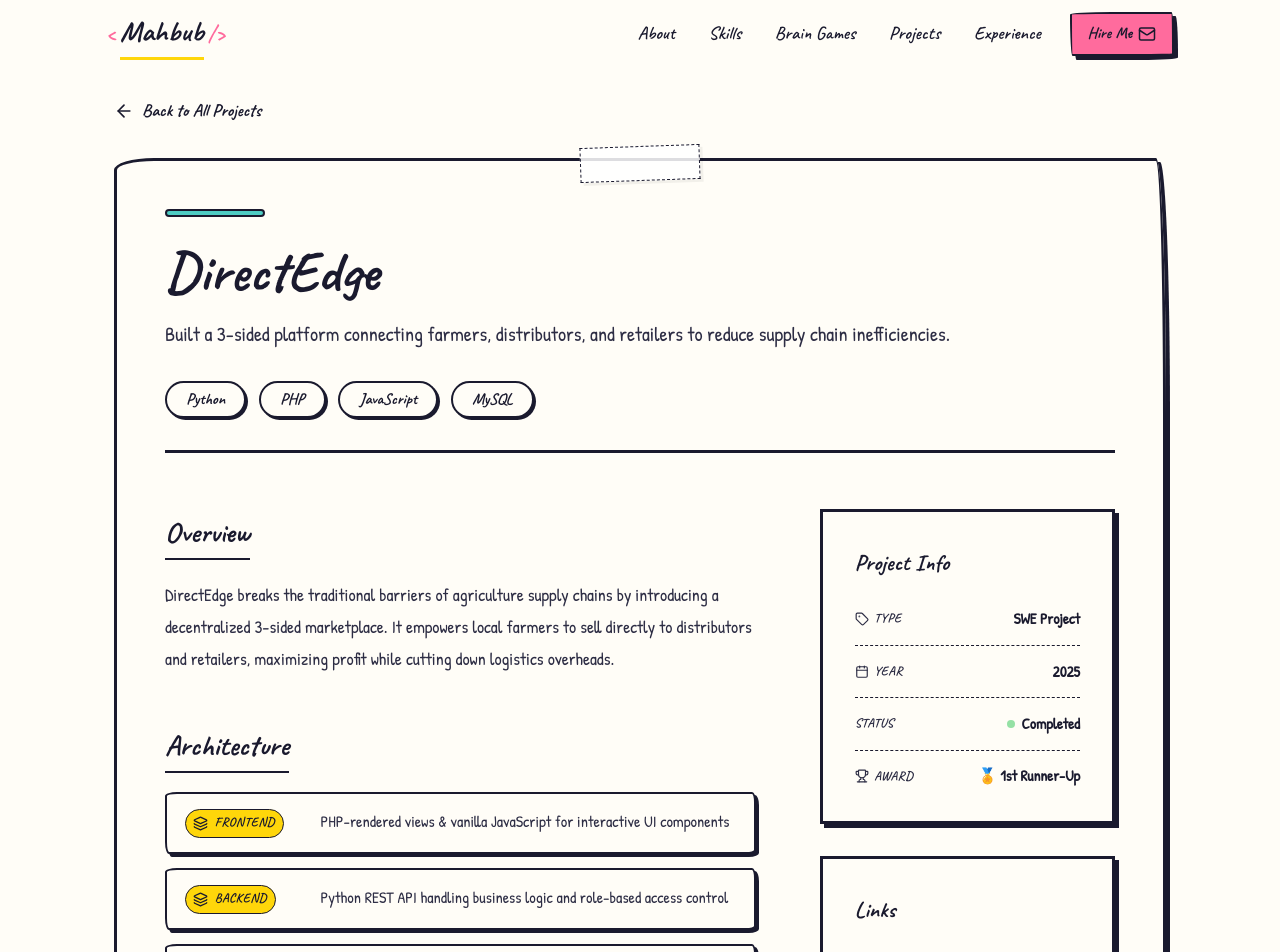
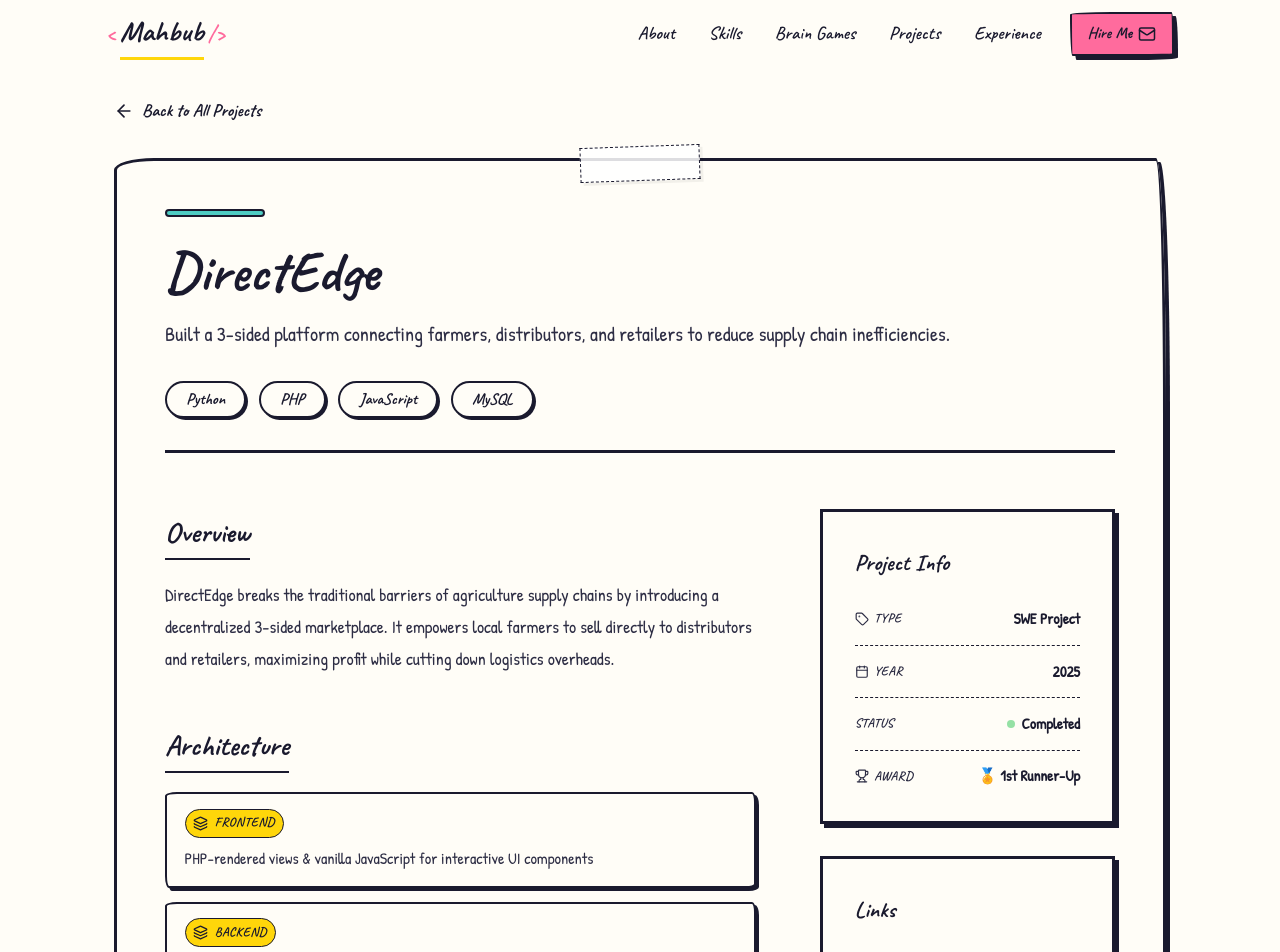
Before and after one commit to Maahhbuub/Mahbub-Doodle, a React (Vite) app: page /projects/1 in a window 1280 px wide. Shown: the top 952 px of the page. Built offline with nearby package versions, Linux system fonts and the light colour scheme.

Commit message:
fix(projects): resolve ui

```diff
--- a/src/pages/ProjectDetails.module.css
+++ b/src/pages/ProjectDetails.module.css
@@ -162,10 +162,9 @@
 }
 
 .archItem {
-  display: grid;
-  grid-template-columns: 120px 1fr;
-  align-items: start;
-  gap: 1rem;
+  display: flex;
+  flex-direction: column;
+  gap: 0.5rem;
   padding: 0.9rem 1.1rem;
   border: 2px solid var(--ink);
   border-radius: 12px 4px 10px 4px / 4px 10px 4px 12px;
@@ -324,13 +323,4 @@
   .title {
     font-size: 2.2rem;
   }
-
-  .archItem {
-    grid-template-columns: 1fr;
-    gap: 0.5rem;
-  }
-
-  .archLayer {
-    width: fit-content;
-  }
 }
```
